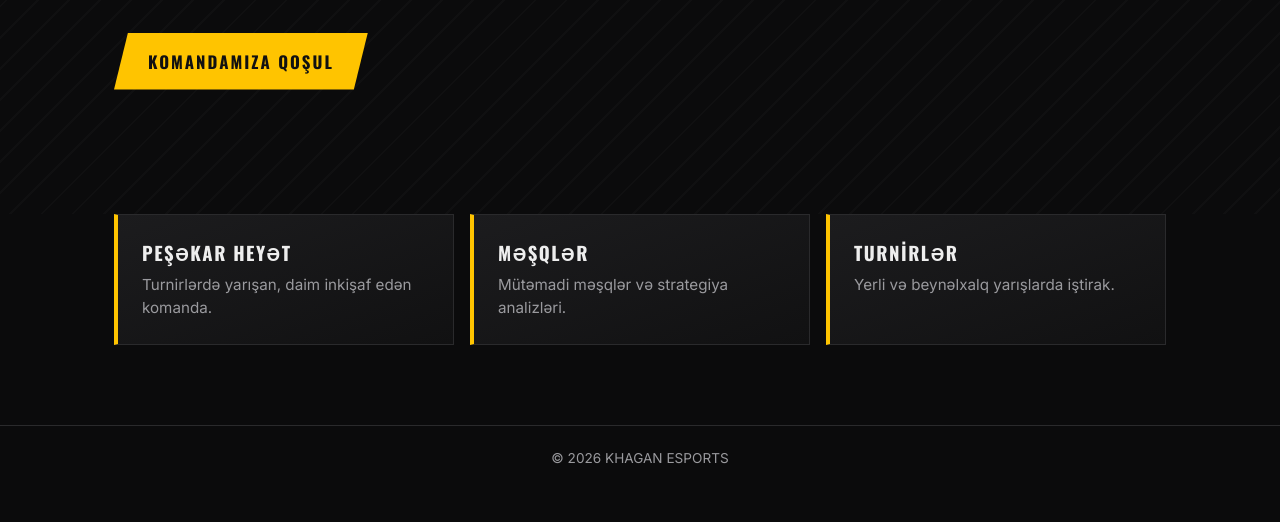
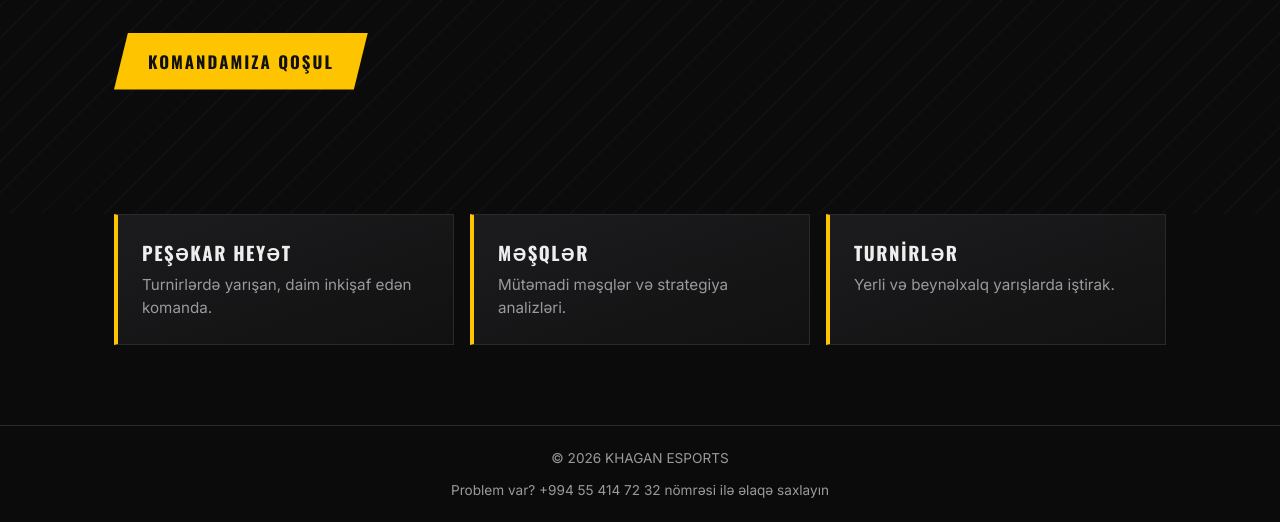
Before and after one commit to khagangroups/khagangroups, a plain HTML site: page index.html in a window 1280 px wide. Shown: the part 586-1108 px from the top of the page. Before the commit the page ends 1076 px from the top, so only its background shows below. Drawn offline with nearby package versions, Linux system fonts and the light colour scheme; no server answers.

Commit message:
index.html

```diff
--- a/index.html
+++ b/index.html
@@ -153,7 +153,7 @@
       </div>
     </section>
 
-    <footer>© 2026 KHAGAN ESPORTS</footer>
+    <footer>© 2026 KHAGAN ESPORTS <br><br>Problem var? +994 55 414 72 32 nömrəsi ilə əlaqə saxlayın</footer>
   </main>
 
   <!-- Firebase -->
```
